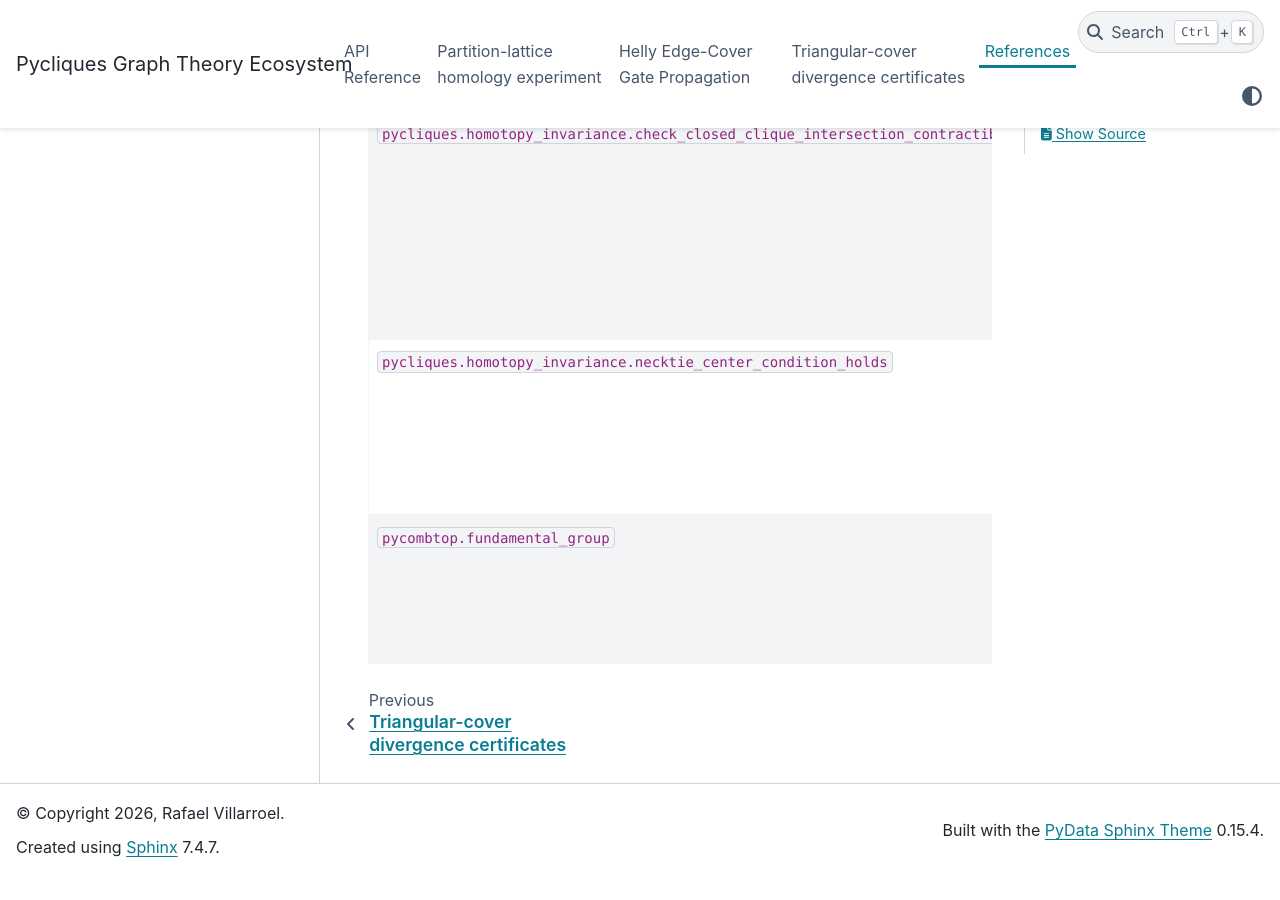
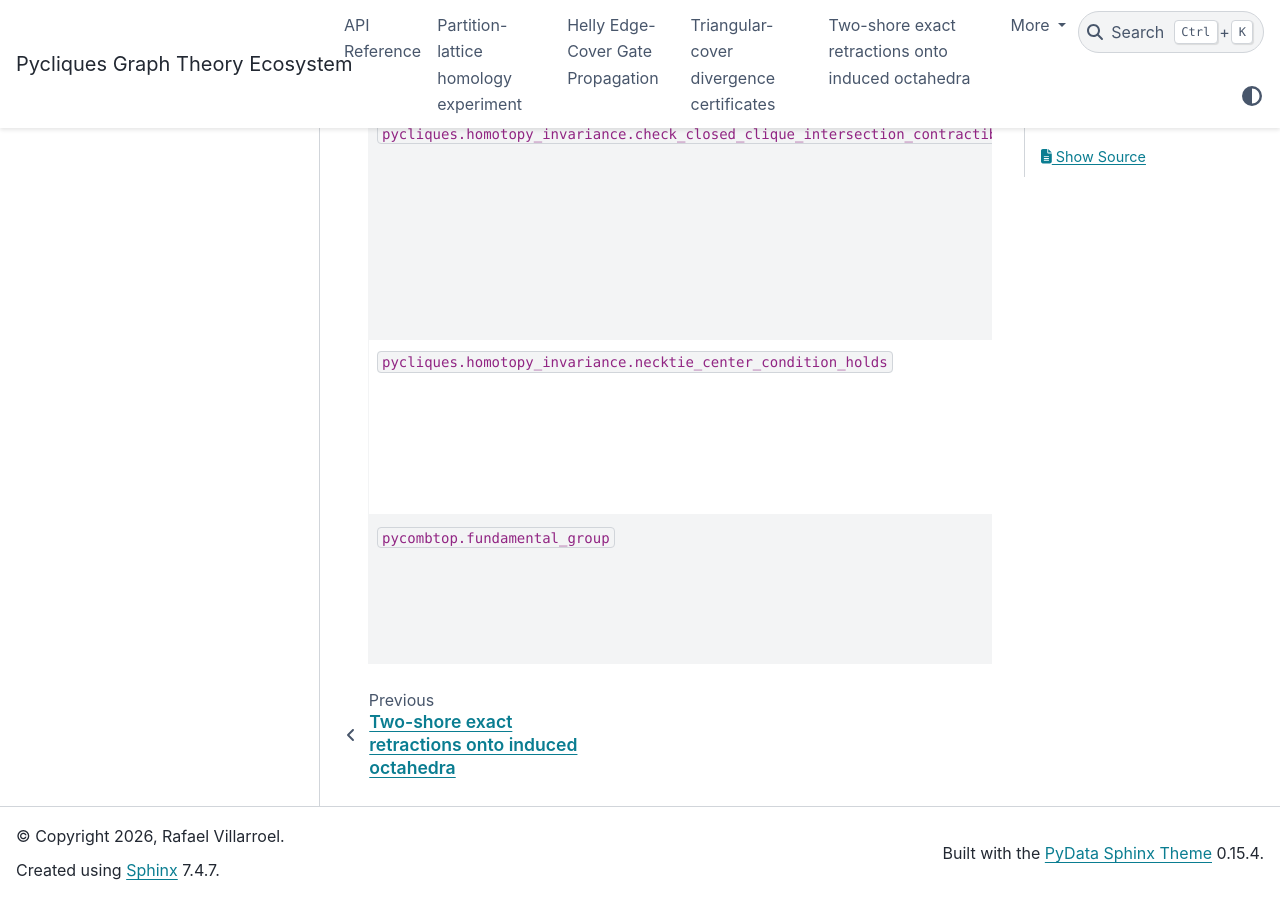
Before and after one commit to rvf0068/pycliques-project, a Sphinx documentation site: the page built from docs/references.rst, in a window 1280 px wide and 900 px high, scrolled down 3007 px. Built offline with Sphinx 7.4.7 and the PyData theme 0.15.4, drawn with Linux system fonts in a browser that asks for light colours; before the commit the page ends 3884 px from its top, so only the background shows below that.

Commit message:
Include rigorous two-shore octahedral retraction theorem in Sphinx PDF and web documentation

```diff
--- a/docs/index.rst
+++ b/docs/index.rst
@@ -19,4 +19,5 @@ mean any complete set.
    research/partition_lattice
    research/helly_cover
    research/triangular_cover_divergence
+   research/octahedral_two_shore
    references
```
